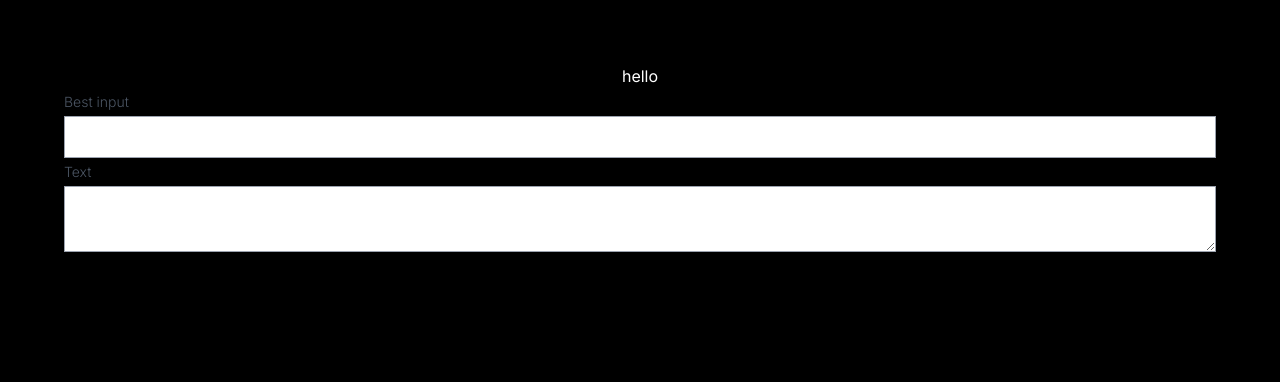
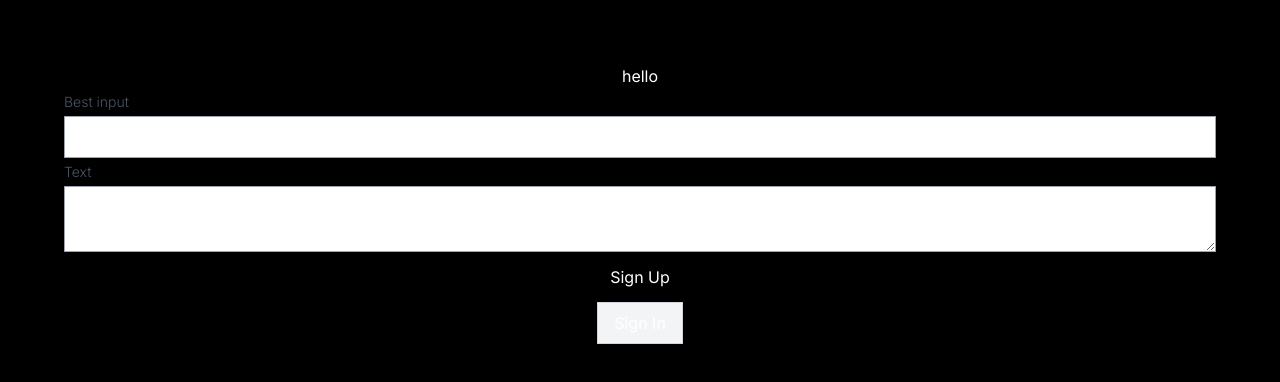
Before and after one commit to renbrek/lichi-test, a Next.js app: page / in a window 1280 px wide. Shown: the top 382 px of the page. Built offline with nearby package versions, Linux system fonts and the light colour scheme.

Commit message:
feat: add button and fields typing refactor

```diff
--- /dev/null
+++ b/src/components/Button/index.tsx
@@ -0,0 +1,29 @@
+import clsx from 'clsx';
+import React from 'react';
+
+export type ButtonProps = {
+  /**
+   * @default "primary"
+   */
+  variant?: 'primary' | 'secondary'
+  isFullWidth?: boolean
+} & React.ComponentProps<'button'>;
+
+export function Button(props: ButtonProps): React.ReactNode {
+  const {
+    children, variant = 'primary', isFullWidth, ...baseProps
+  } = props;
+  return (
+    <button
+      className={clsx(
+        'py-2 px-4 wrap break-all',
+        variant === 'primary' && 'bg-black text-white hover:bg-white border border-transparent hover:border-black hover:text-black',
+        variant === 'secondary' && 'bg-gray-100 border border-gray-300 hover:bg-gray-200',
+        isFullWidth && 'w-full',
+      )}
+      {...baseProps}
+    >
+      {children}
+    </button>
+  );
+}
--- a/src/components/Input/index.tsx
+++ b/src/components/Input/index.tsx
@@ -1,11 +1,9 @@
 import React from 'react';
 import clsx from 'clsx';
+import { BaseFieldProps } from '@/types';
 import { FieldWrap } from '../FieldWrap';
 
-export type InputProps = {
-  errorMessage?: string;
-  isError?: boolean;
-} & React.HTMLProps<HTMLInputElement>;
+export type InputProps = BaseFieldProps & React.ComponentProps<'input'>;
 
 export function Input(props: InputProps): React.ReactNode {
   const { errorMessage, isError, ...baseProps } = props;
--- a/src/components/TextArea/index.tsx
+++ b/src/components/TextArea/index.tsx
@@ -1,14 +1,14 @@
 import React from 'react';
 import clsx from 'clsx';
+import { BaseFieldProps } from '@/types';
 import { FieldWrap } from '../FieldWrap';
 
-export type TextAreaProps = {
-  errorMessage?: string;
-  isError?: boolean;
-} & React.HTMLProps<HTMLTextAreaElement>;
+export type TextAreaProps = {} & BaseFieldProps & React.ComponentProps<'textarea'>;
 
 export function TextArea(props: TextAreaProps): React.ReactNode {
-  const { errorMessage, isError, ...baseProps } = props;
+  const {
+    errorMessage, isError, label, ...baseProps
+  } = props;
 
   const isHasError = errorMessage || isError;
 
@@ -16,7 +16,7 @@ export function TextArea(props: TextAreaProps): React.ReactNode {
   const textAreaId = baseProps.id ?? defaultTextAreaId;
 
   return (
-    <FieldWrap fieldId={textAreaId} label={baseProps.label}>
+    <FieldWrap fieldId={textAreaId} label={label}>
       <textarea
         className={clsx(
           'outline-none w-full rounded-none border border-gray-400 p-2 focus:border-black',
--- a/src/components/index.ts
+++ b/src/components/index.ts
@@ -1 +1,3 @@
 export * from './Input';
+export * from './TextArea';
+export * from './Button';
--- a/src/pages/index.tsx
+++ b/src/pages/index.tsx
@@ -1,7 +1,6 @@
 import React from 'react';
 import { Inter } from 'next/font/google';
-import { Input } from '@/components';
-import { TextArea } from '@/components/TextArea';
+import { Input, TextArea, Button } from '@/components';
 
 const inter = Inter({ subsets: ['latin'] });
 
@@ -13,6 +12,8 @@ export default function Home() {
       hello
       <Input label="Best input" />
       <TextArea label="Text" />
+      <Button type="submit">Sign Up</Button>
+      <Button variant="secondary" type="submit">Sign In</Button>
     </main>
   );
 }
--- /dev/null
+++ b/src/types/BaseFieldProps.ts
@@ -0,0 +1,5 @@
+export type BaseFieldProps = {
+  errorMessage?: string;
+  isError?: boolean;
+  label?: string;
+};
--- /dev/null
+++ b/src/types/index.ts
@@ -0,0 +1 @@
+export * from './BaseFieldProps';
```
Also changed, not shown: .eslintrc.json.
